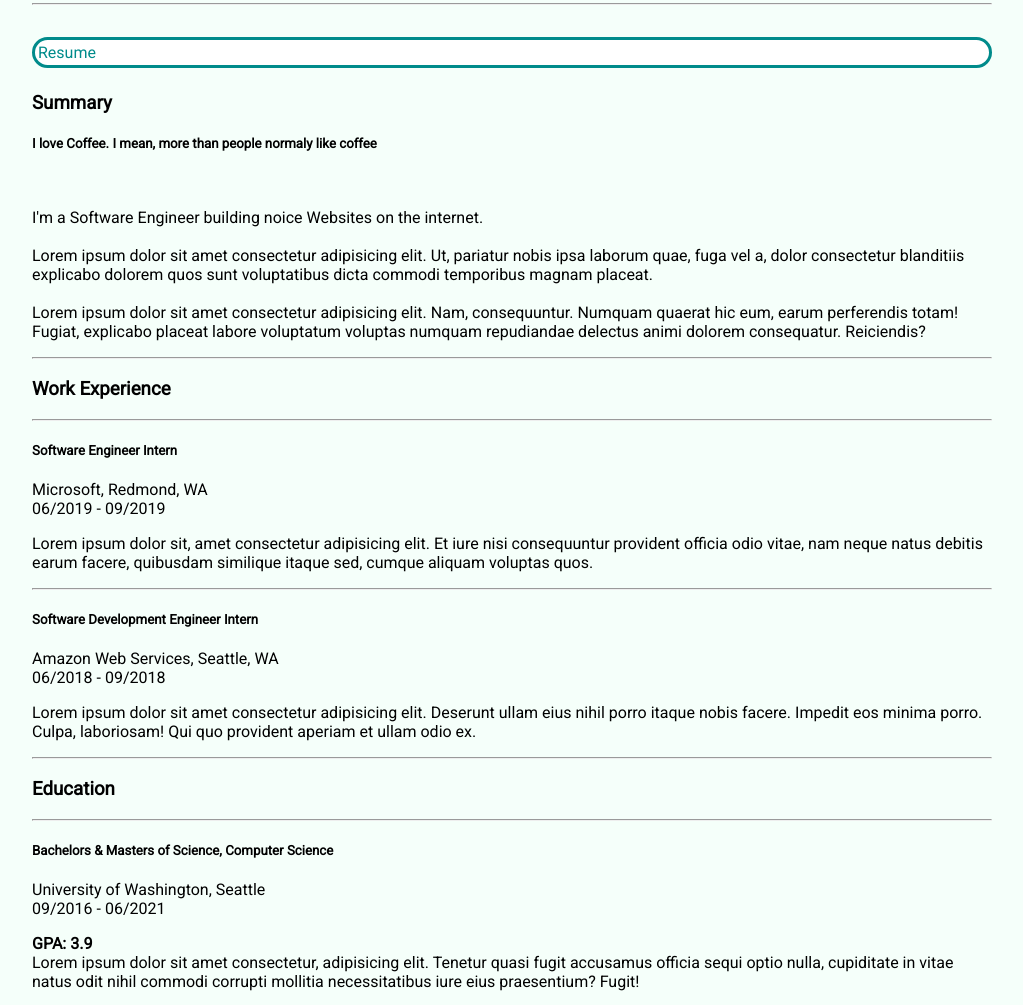
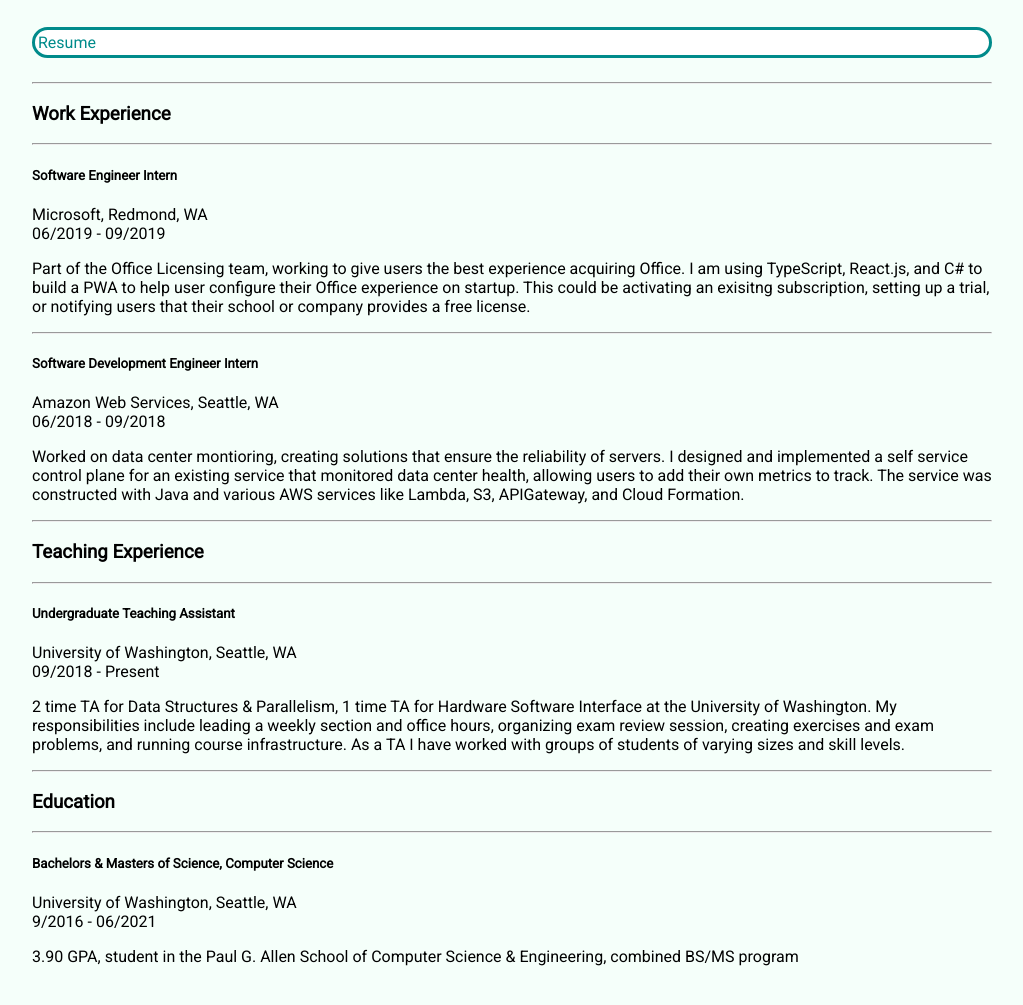
Before and after one commit to rjiang98/v2, a Gatsby site: page /about in a window 1280 px wide. Shown: the part 535-1540 px from the top of the page, without its empty margins (128-1151 px from the left). Built offline with nearby package versions, Linux system fonts and the light colour scheme; Gatsby itself is replaced by a stand-in of ours.

Commit message:
Populate Website

```diff
--- a/src/components/hero/Hero.js
+++ b/src/components/hero/Hero.js
@@ -12,7 +12,7 @@
       <br />
       <h3>
         Right now I'm using Javascript, React.js and C# to
-        build a better user experience at Microsoft.
+        build better user experiences at Microsoft.
       </h3>
       <p>Have anything you'd like to discuss?</p>
       <p>
--- a/src/components/portProjectCard/projectCard.css
+++ b/src/components/portProjectCard/projectCard.css
@@ -17,6 +17,10 @@
 
 img {
   border-radius: 0.5rem;
+}
+
+.project_container h4 {
+  font-weight: 500;
 }
 
 h4 small {
--- /dev/null
+++ b/src/components/position/Position.js
@@ -0,0 +1,30 @@
+import React from "react"
+
+import { Row, Col } from "react-bootstrap"
+
+import "./position.css"
+
+const Position = props => {
+  return (
+    <div className="pos">
+      <Row>
+        <Col>
+          <h5>{props.title}</h5>
+        </Col>
+      </Row>
+      <Row>
+        <Col>{props.location}</Col>
+        <Col>{props.date}</Col>
+      </Row>
+      <Row>
+        <Col>
+          <p>
+            {props.description}
+          </p>
+        </Col>
+      </Row>
+    </div>
+  )
+}
+
+export default Position
--- /dev/null
+++ b/src/components/position/position.css
@@ -0,0 +1,7 @@
+.pos p {
+  margin-top: 1rem;
+}
+
+.pos h5 {
+  font-weight: bold;
+}
--- a/src/pages/about.js
+++ b/src/pages/about.js
@@ -2,6 +2,7 @@
 import Layout from "../components/layout/Layout"
 import MyJumbo from "../components/myJumbo/MyJumbo"
 import MyButton from "../components/myButton/MyButton"
+import Position from "../components/position/Position"
 
 import "../fontawesome/css/all.min.css"
 import "./index.css"
@@ -15,41 +16,14 @@
     <Layout>
       <MyJumbo
         body={
-          "So you are looking for a professional, communicative & punctual software engineer who likes to keep productive."
+          "If you're looking for an endlessly curious developer with proven group communication skills, that's me!"
         }
-        body2={"I can also do this cool thing if that's... needed."}
+        body2={"Bad puns and jokes come as a package deal, free of charge."}
         title={"tldr; About me."}
       />
-      <hr />
       <Container fluid>
         <Row style={{ marginTop: "2rem", marginBottom: "1.5rem" }}>
           <MyButton text={"Resume"} URL={CV} size={"12"} on={true} target={"_blank"}/>
-        </Row>
-        <Row>
-          <Col>
-            <h3>Summary</h3>
-          </Col>
-        </Row>
-        <Row>
-          <Col>
-            <h5>I love Coffee. I mean, more than people normaly like coffee</h5>
-            <br />
-            <p>
-              I'm a Software Engineer building noice Websites on the internet.
-              <br />
-              <br />
-              Lorem ipsum dolor sit amet consectetur adipisicing elit. Ut,
-              pariatur nobis ipsa laborum quae, fuga vel a, dolor consectetur
-              blanditiis explicabo dolorem quos sunt voluptatibus dicta commodi
-              temporibus magnam placeat.
-              <br />
-              <br />
-              Lorem ipsum dolor sit amet consectetur adipisicing elit. Nam,
-              consequuntur. Numquam quaerat hic eum, earum perferendis totam!
-              Fugiat, explicabo placeat labore voluptatum voluptas numquam
-              repudiandae delectus animi dolorem consequatur. Reiciendis?
-            </p>
-          </Col>
         </Row>
         <hr />
         <Row>
@@ -58,45 +32,32 @@
           </Col>
         </Row>
         <hr />
+        <Position
+          title="Software Engineer Intern"
+          location="Microsoft, Redmond, WA"
+          date="06/2019 - 09/2019"
+          description="Part of the Office Licensing team, working to give users the best experience acquiring Office. I am using TypeScript, React.js, and C# to build a PWA to help user configure their Office experience on startup. This could be activating an exisitng subscription, setting up a trial, or notifying users that their school or company provides a free license."
+        />
+        <hr />
+        <Position
+          title="Software Development Engineer Intern"
+          location="Amazon Web Services, Seattle, WA"
+          date="06/2018 - 09/2018"
+          description="Worked on data center montioring, creating solutions that ensure the reliability of servers. I designed and implemented a self service control plane for an existing service that monitored data center health, allowing users to add their own metrics to track. The service was constructed with Java and various AWS services like Lambda, S3, APIGateway, and Cloud Formation."
+        />
+        <hr />
         <Row>
           <Col>
-            <h5>Software Engineer Intern</h5>
-          </Col>
-        </Row>
-        <Row>
-          <Col>Microsoft, Redmond, WA</Col>
-          <Col>06/2019 - 09/2019</Col>
-        </Row>
-        <Row>
-          <Col>
-            <p style={{ marginTop: "1rem" }}>
-              Lorem ipsum dolor sit, amet consectetur adipisicing elit. Et iure
-              nisi consequuntur provident officia odio vitae, nam neque natus
-              debitis earum facere, quibusdam similique itaque sed, cumque
-              aliquam voluptas quos.
-            </p>
+            <h3>Teaching Experience</h3>
           </Col>
         </Row>
         <hr />
-        <Row>
-          <Col>
-            <h5>Software Development Engineer Intern</h5>
-          </Col>
-        </Row>
-        <Row>
-          <Col>Amazon Web Services, Seattle, WA</Col>
-          <Col>06/2018 - 09/2018</Col>
-        </Row>
-        <Row>
-          <Col>
-            <p style={{ marginTop: "1rem" }}>
-              Lorem ipsum dolor sit amet consectetur adipisicing elit. Deserunt
-              ullam eius nihil porro itaque nobis facere. Impedit eos minima
-              porro. Culpa, laboriosam! Qui quo provident aperiam et ullam odio
-              ex.
-            </p>
-          </Col>
-        </Row>
+        <Position
+          title="Undergraduate Teaching Assistant"
+          location="University of Washington, Seattle, WA"
+          date="09/2018 - Present"
+          description="2 time TA for Data Structures & Parallelism, 1 time TA for Hardware Software Interface at the University of Washington. My responsibilities include leading a weekly section and office hours, organizing exam review session, creating exercises and exam problems, and running course infrastructure. As a TA I have worked with groups of students of varying sizes and skill levels."
+        />
         <hr />
         <Row>
           <Col>
@@ -104,26 +65,12 @@
           </Col>
         </Row>
         <hr />
-        <Row>
-          <Col>
-            <h5>Bachelors & Masters of Science, Computer Science</h5>
-          </Col>
-        </Row>
-        <Row>
-          <Col>University of Washington, Seattle</Col>
-          <Col>09/2016 - 06/2021</Col>
-        </Row>
-        <Row>
-          <Col>
-            <p style={{ marginTop: "1rem" }}>
-              <strong>GPA: 3.9</strong>
-              <br /> Lorem ipsum dolor sit amet consectetur, adipisicing elit.
-              Tenetur quasi fugit accusamus officia sequi optio nulla,
-              cupiditate in vitae natus odit nihil commodi corrupti mollitia
-              necessitatibus iure eius praesentium? Fugit!
-            </p>
-          </Col>
-        </Row>
+        <Position
+          title="Bachelors & Masters of Science, Computer Science"
+          location="University of Washington, Seattle, WA"
+          date="9/2016 - 06/2021"
+          description="3.90 GPA, student in the Paul G. Allen School of Computer Science & Engineering, combined BS/MS program"
+        />
       </Container>
     </Layout>
   </div>
--- a/src/pages/projects.js
+++ b/src/pages/projects.js
@@ -16,7 +16,7 @@
     <Layout>
       <MyJumbo
         title={"Projects Portfolio"}
-        body={"I think the best way of learning is by building Stuff."}
+        body={"Here is where I showcase some of my work!"}
       />
       <hr />
 
@@ -28,7 +28,7 @@
               title={"Personal Portfolio Website"}
               date={"July 2019"}
               description={
-                ""
+                "This site is a project of mine to learn web development on my own. I built it with React.js and Gatsby. It is deployed and hosted through Netlify. There a lot more website to come!"
               }
               button={"Check it out!"}
               on={true}
@@ -60,7 +60,7 @@
               title={"Deal Finder | Alexa App"}
               date={"August 2018"}
               description={
-                ""
+                "A cool hackathon project built with some fellow interns. Deal Finder is an Alexa app that finds good deals when prompted with a category and/or a location. The app model is built with the Alexa Skills kit and is supported with a Node.js Lambda backend."
               }
               button={"Check it out!"}
               on={true}
```
